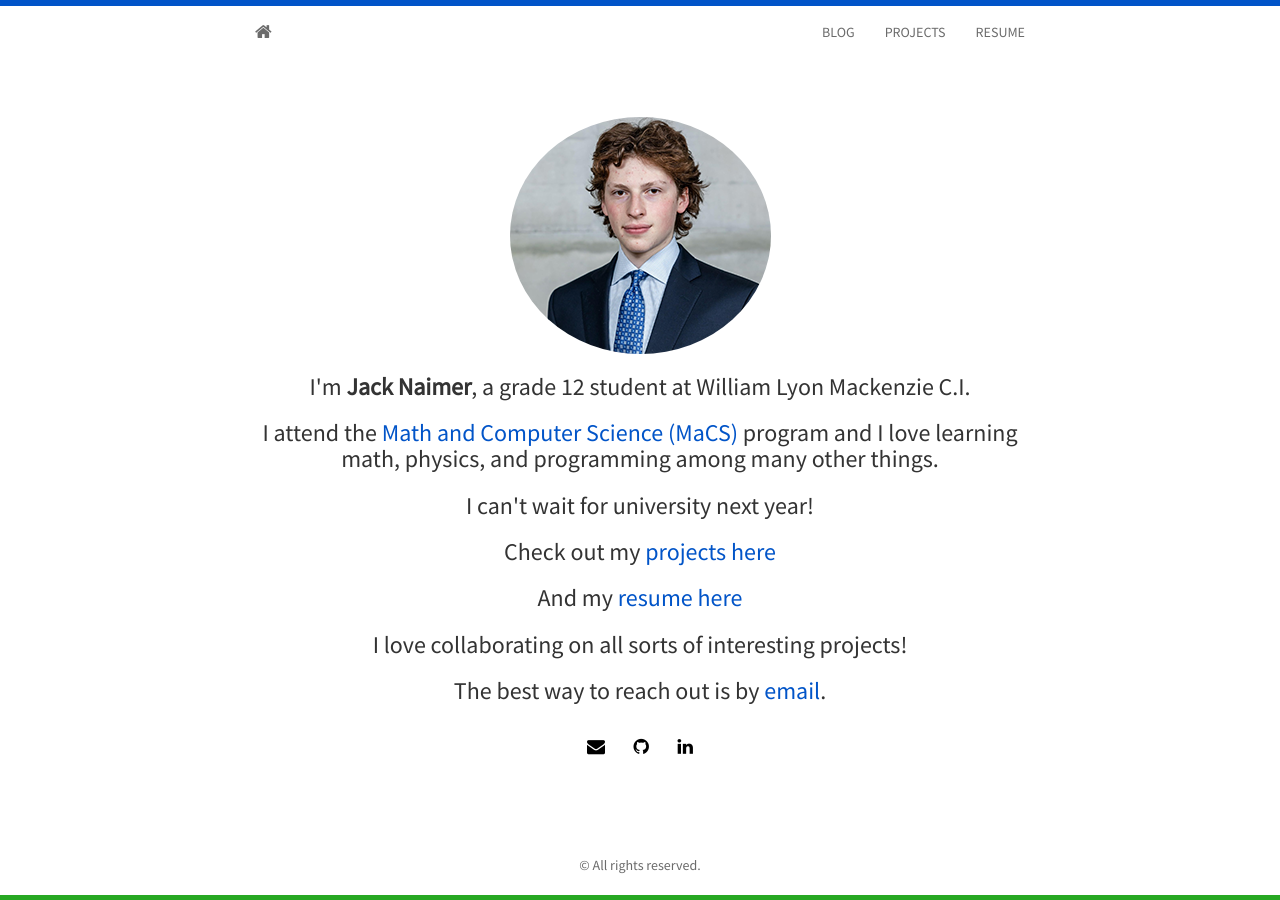
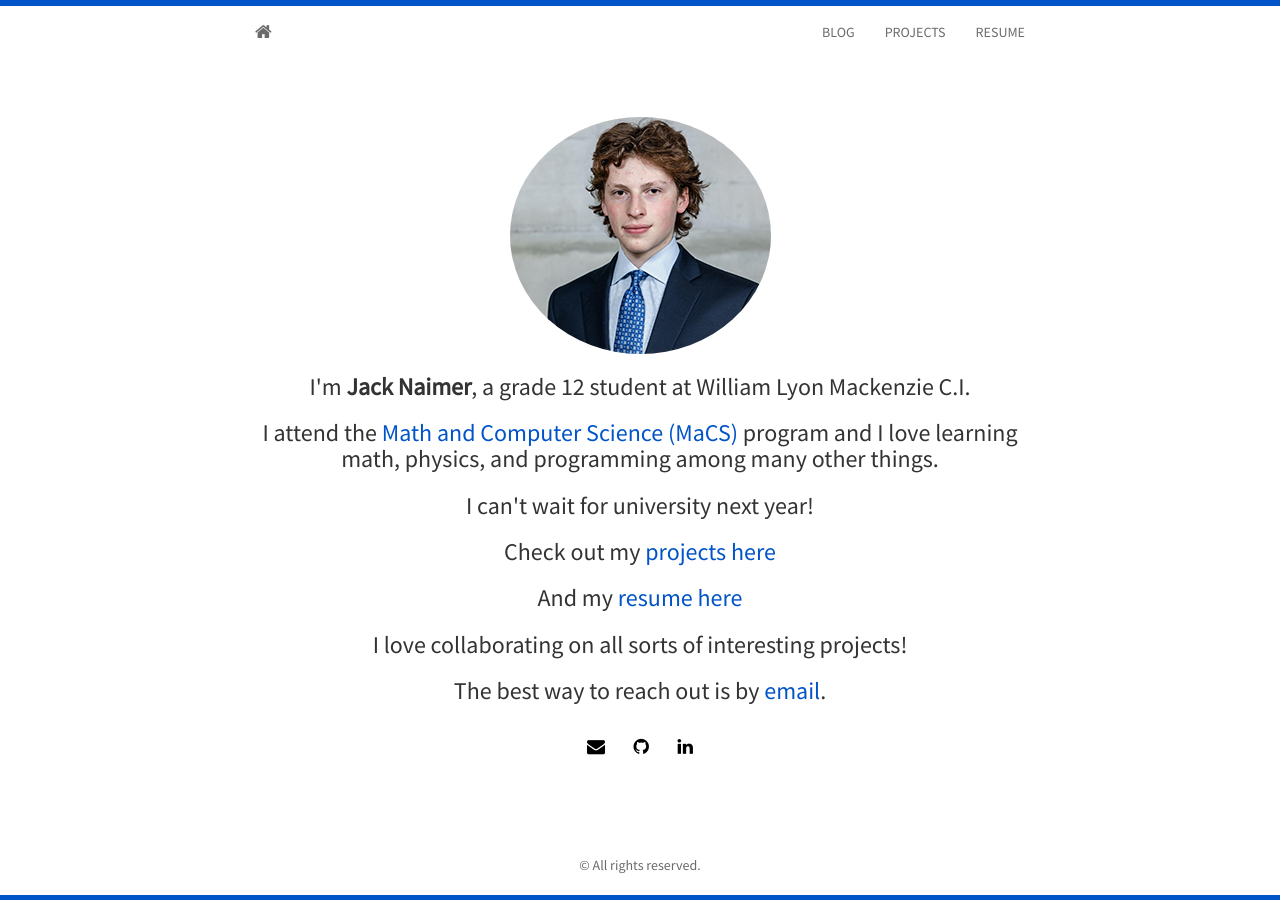
Before and after one commit to jackn11/jackn11.github.io, a Jekyll site: the page built from index.html, in a window 1280 px wide. Built offline with Jekyll 4.4.1, drawn with Linux system fonts in a browser that asks for light colours; nearby versions of some CDN libraries; the list of posts is cut into pages by our own code.

Commit message:
fixed footer colour

```diff
--- a/static/css/main.css
+++ b/static/css/main.css
@@ -174,7 +174,7 @@ body {
 	color: #6b6b6b;
 }
 div.footer{
-  border-bottom: 5px solid #27A822;;
+  border-bottom: 5px solid #0154C8
 }
 /* Set the fixed height of the footer here */
 /*.footer {
```
